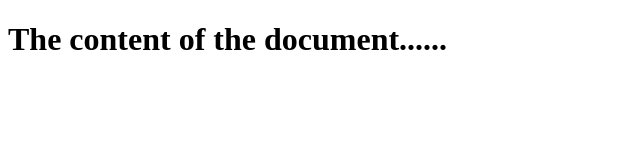
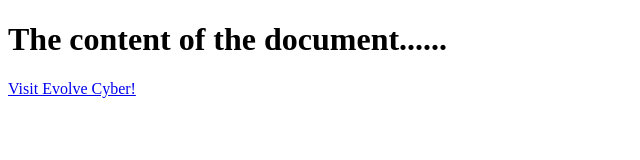
Before and after one commit to aidinkobonov/website1, a plain HTML site: page index.html in a window 1280 px wide. Shown: the whole page, without its empty margins (0-640 px from the left). Drawn offline with Linux system fonts and the light colour scheme.

Commit message:
Update index.html

```diff
--- a/index.html
+++ b/index.html
@@ -4,5 +4,6 @@
 </head>
 <body>
   <h1> The content of the document......  </h1>
+  <a href="https://evolvecyber.com">Visit Evolve Cyber!</a>
 </body>
 </html>
```
